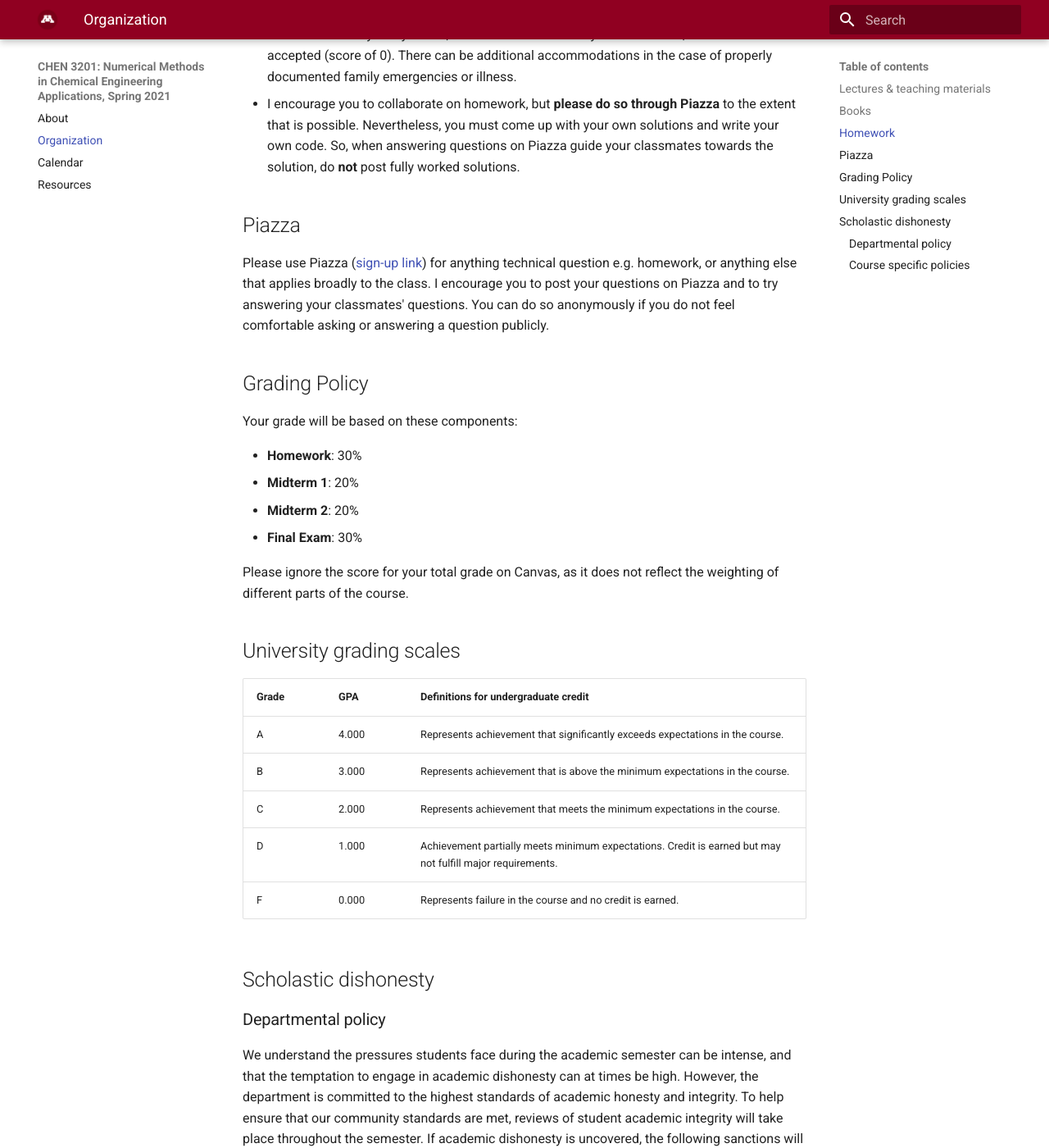
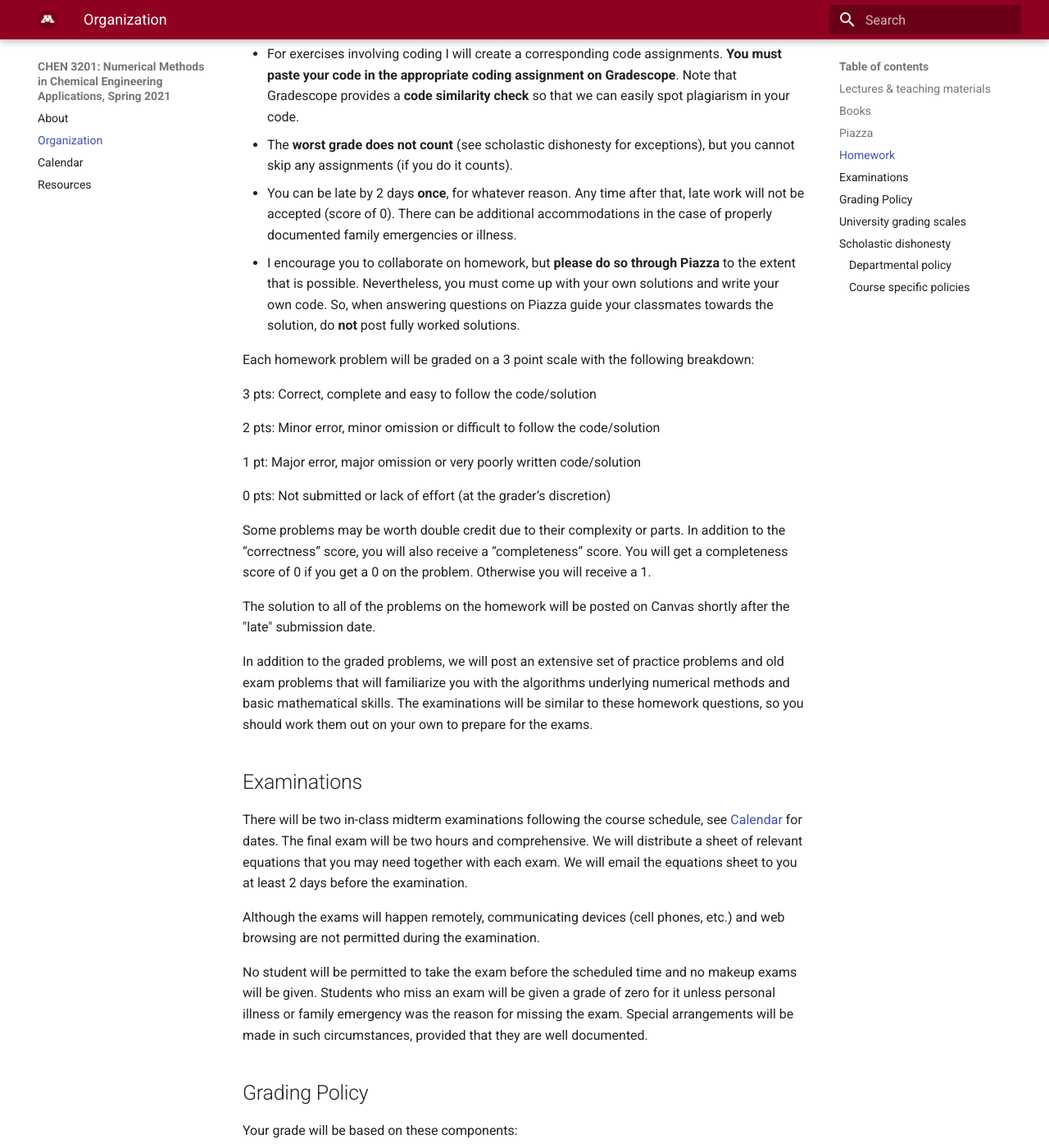
Before and after one commit to smcantab/chen3201-spring2021, an MkDocs documentation site: the page built from docs/organization.md, in a window 1280 px wide and 1400 px high, scrolled down 983 px. Shown: the whole window at 82% size. Built offline with MkDocs 1.6.1 and Material for MkDocs 9.7.7, drawn with Linux system fonts in a browser that asks for light colours; some of the changed text lies outside the part shown.

```diff
--- a/docs/organization.md
+++ b/docs/organization.md
@@ -14,6 +14,10 @@
 **Main textbook**:
 _Numerical Methods with Chemical Engineering Applications_ by Kevin D. Dorfman and Prodromos Daoutidis (link to UMN library [entry](https://canvas.umn.edu/courses/217014/external_tools/21146), Amazon [entry](https://www.amazon.com/dp/1107135117/ref=cm_sw_em_r_mt_dp_tzI.FbWQZJTSB)).
 
+## Piazza
+
+Please use Piazza ([sign-up link](https://piazza.com/umn/spring2021/chen3201/home)) for anything technical question e.g. homework, or anything else that applies broadly to the class. I encourage you to post your questions on Piazza and to try answering your classmates' questions. You can do so anonymously if you do not feel comfortable asking or answering a question publicly.
+
 ## Homework
 - There will be 12 assignments (written and/or code).
 - Assignments will be posted by the end of Friday and are **due by the end of Friday (23:59)** of the following week.
@@ -23,10 +27,28 @@
 - You can be late by 2 days **once**, for whatever reason. Any time after that, late work will not be accepted (score of 0). There can be additional accommodations in the case of properly documented family emergencies or illness.
 - I encourage you to collaborate on homework, but **please do so through Piazza** to the extent that is possible. Nevertheless, you must come up with your own solutions and write your own code. So, when answering questions on Piazza guide your classmates towards the solution, do **not** post fully worked solutions.
 
-## Piazza
+Each homework problem will be graded on a 3 point scale with the following breakdown:
 
-Please use Piazza ([sign-up link](https://piazza.com/umn/spring2021/chen3201/home)) for anything technical question e.g. homework, or anything else that applies broadly to the class. I encourage you to post your questions on Piazza and to try answering your classmates' questions. You can do so anonymously if you do not feel comfortable asking or answering a question publicly.
+3 pts: 	Correct, complete and easy to follow the code/solution
 
+2 pts: 	Minor error, minor omission or difficult to follow the code/solution
+
+1 pt: 	Major error, major omission or very poorly written code/solution
+
+0 pts: 	Not submitted or lack of effort (at the grader‘s discretion)
+
+Some problems may be worth double credit due to their complexity or parts.  In addition to the “correctness” score, you will also receive a “completeness” score.  You will get a completeness score of 0 if you get a 0 on the problem.  Otherwise you will receive a 1.
+
+The solution to all of the problems on the homework will be posted on Canvas shortly after the "late" submission date.
+
+In addition to the graded problems, we will post an extensive set of practice problems and old exam problems that will familiarize you with the algorithms underlying numerical methods and basic mathematical skills. The examinations will be similar to these homework questions, so you should work them out on your own to prepare for the exams.
+
+## Examinations
+There will be two in-class midterm examinations following the course schedule, see [Calendar][1] for dates. The final exam will be two hours and comprehensive. We will distribute a sheet of relevant equations that you may need together with each exam. We will email the equations sheet to you at least 2 days before the examination.
+
+Although the exams will happen remotely, communicating devices (cell phones, etc.) and web browsing are not permitted during the examination.
+
+No student will be permitted to take the exam before the scheduled time and no makeup exams will be given. Students who miss an exam will be given a grade of zero for it unless personal illness or family emergency was the reason for missing the exam. Special arrangements will be made in such circumstances, provided that they are well documented.
 
 ## Grading Policy
 
@@ -75,3 +97,6 @@
 
 - If the academic dishonesty is related to a midterm or the final exam, closely proctored supplemental exams will be offered and graded as pass (C-) or fail (F). The student will receive a grade no higher than a C- in the course.
 - If the academic dishonesty is related to the homework, the homework will get a score of 0 and this will count towards the final grade.
+
+[1]: calendar.md
+[2]: organization.md#scholastic-dishonesty
```
